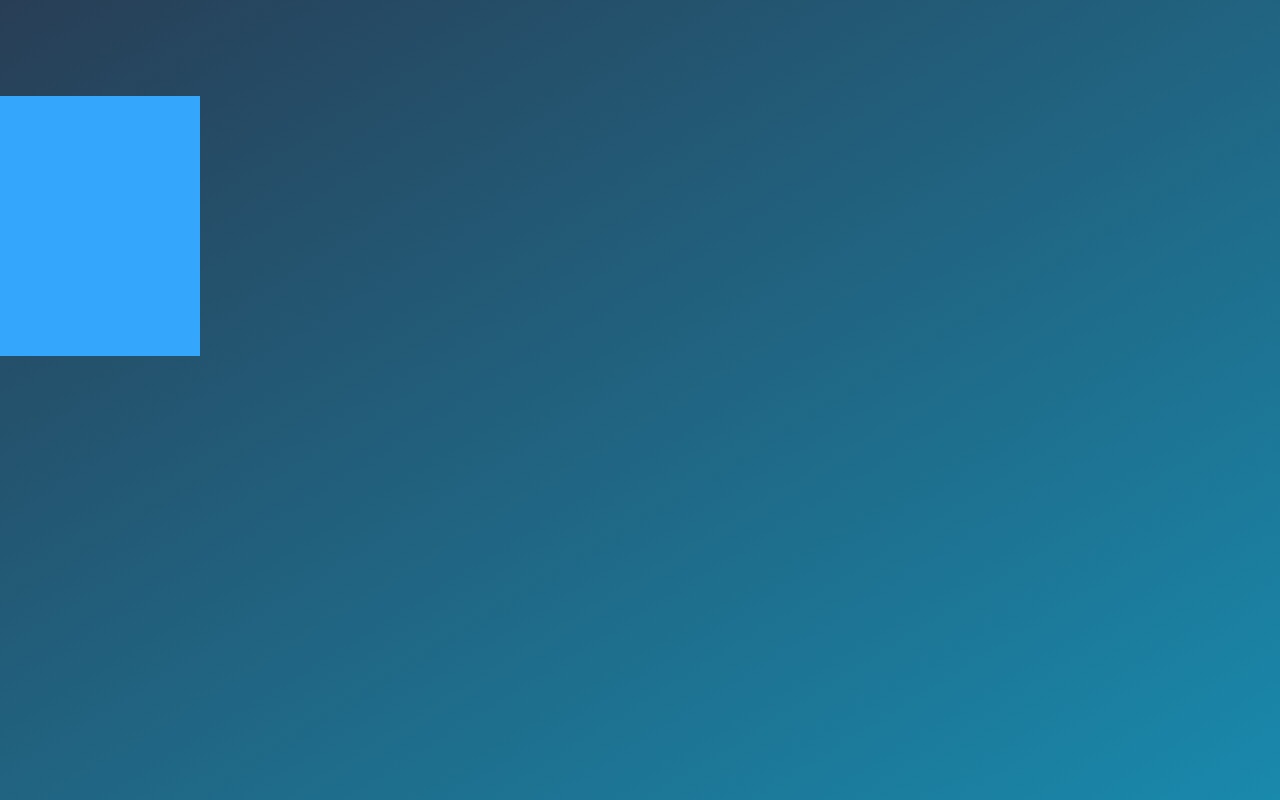
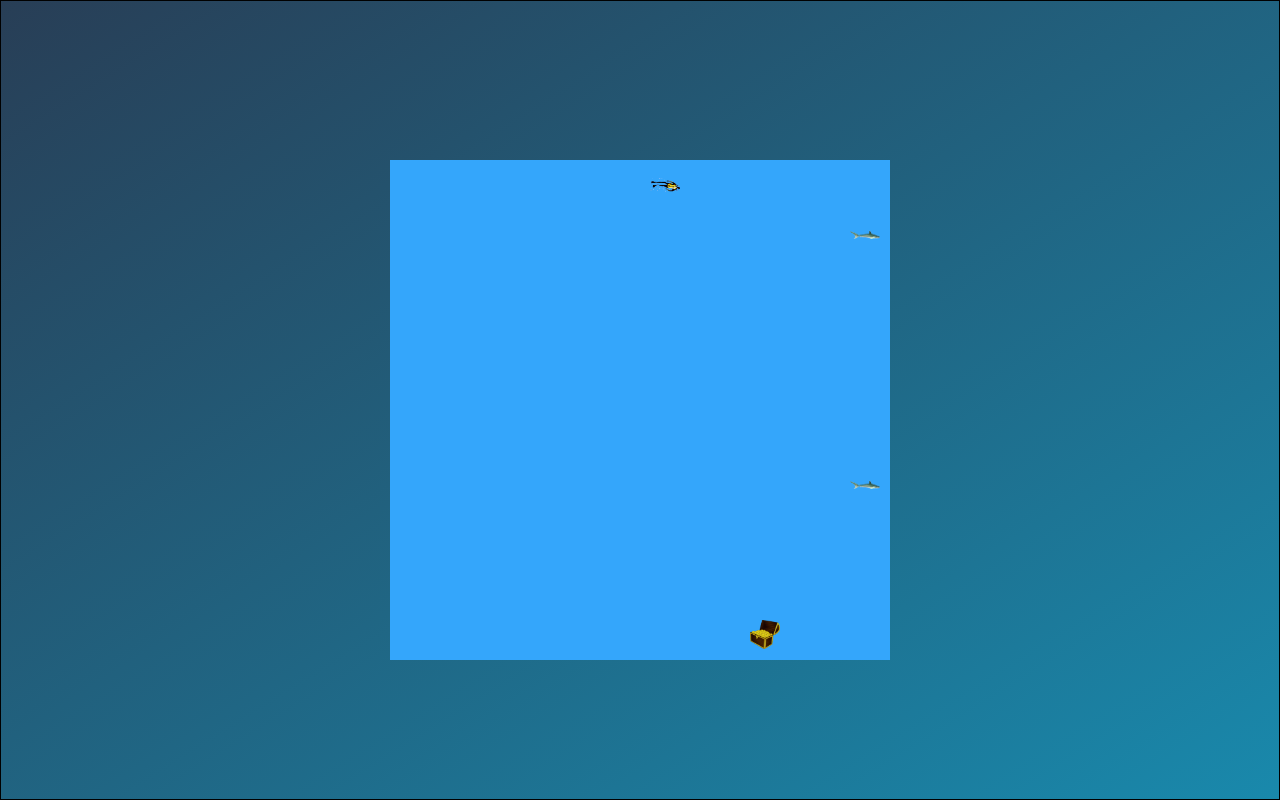
Before and after one commit to lacazeto/IH_project, a plain HTML site: page gamingpage.html in a window 1280 px wide. Drawn offline with Linux system fonts and the light colour scheme; a web font is replaced by a local one.

Commit message:
grid working... animating actors

```diff
--- a/game-grid.css
+++ b/game-grid.css
@@ -1,3 +1,21 @@
+/*reset browsers default behavior*/
+html {
+    box-sizing: border-box;
+}
+
+*,
+*:before,
+*:after {
+    box-sizing: inherit;
+}
+
+body {
+    border: 1px solid black;
+    display: flex;
+    align-items: center;
+    justify-content: center;
+}
+
 /* Styling Game's grid table */
 .background    { background: rgb(52, 166, 251);
     table-layout: fixed;
@@ -7,3 +25,25 @@
 .background td {
     padding: 0;
 }
+
+.game {
+    height: 60vh;
+}
+
+.player, .shark, .treasure{
+    background-size: 60%;
+    background-repeat: no-repeat;
+    background-position: center;
+}
+
+.player {
+    background-image: url("images/Diver1.png");
+}
+
+.shark {
+    background-image: url("images/animated-shark-1.png");
+}
+
+.treasure {
+    background-image: url("images/treasur_full.png");
+}
--- a/game.js
+++ b/game.js
@@ -1,3 +1,5 @@
+'use strict';
+
 function Level() {
     this.rows = 10;
     this.columns = 10;
@@ -6,7 +8,7 @@ function Level() {
     this.shark1Pos = [Math.floor(Math.random() * (4 - 1) + 1), 9];
     this.shark2Pos = [Math.floor(Math.random() * (8 - 5) + 5), 9];
     this.gridLine = [];
-    this.scale = 20;
+    this.scale = 50;
 
     //create a DOM element and assign its class
     this.domElement = function (name, className) {
@@ -16,12 +18,14 @@ function Level() {
         }
         return element;
     };
+
     //add empty elements to the grid
     this.createBlankGrid = function (){
-        for(gridCount = 0; gridCount < this.columns; gridCount++){
+        for(var gridCount = 0; gridCount < this.columns; gridCount++){
             this.gridLine[gridCount] = [];
         }
     };
+
      //labeling level's grid cells to display actors locations
      this.labelGrid = function () {
         for (var x = 0; x < this.columns; x++) {
@@ -46,22 +50,19 @@ function Level() {
     this.addTreasure = function (treasure) {
         this.gridLine[treasure[0]][treasure[1]] = "treasure";
     };
+
     //draw game's table (grid)
     this.drawGrid = function () {
         var table = this.domElement("table", "background");
         table.style.width = 10 * this.scale + "px";
         var row;
         var element;
-        for(gridCount = 0; gridCount < (this.rows * this.columns); gridCount++){
-            if(gridCount % 10 === 0){
-                row = table.appendChild(this.domElement("tr"));
-                row.style.height = this.scale + "px";
-            }
-            element = row.appendChild(this.domElement("td"));
-        }
 
         for (var x = 0; x < this.columns; x++) {
+            row = table.appendChild(this.domElement("tr"));
+            row.style.height = this.scale + "px";
             for (var y = 0; y < this.rows; y++) {
+                element = row.appendChild(this.domElement("td"));
                 if(this.gridLine[x][y] !== null){
                     var actor = element.appendChild(this.domElement("div", "actor " + this.gridLine[x][y]));
                     actor.style.width = this.scale + "px";
@@ -74,12 +75,19 @@ function Level() {
 
         return table;
     };
+
     this.domDisplay = function (parent, level) {
         var gridContainer = parent.appendChild(this.domElement("div", "game-grid"));
         this.createBlankGrid();
         this.labelGrid();
         gridContainer.appendChild(level.drawGrid());
     };
+
+    this.animateSharks = function(){
+
+
+    };
+
 }
 
 var newLevel = new Level();
--- a/gamingpage.html
+++ b/gamingpage.html
@@ -8,19 +8,17 @@
         <link rel="stylesheet" href="game-grid.css">
         <script type="text/javascript" src="game.js" defer></script>
     </head>
-    <body>
-        <main class="gaming-page">
-            <header>
+    <body class="gaming-page">
+        <header>
+            <div class="score"></div>
+            <div class="lives"></div>
+        </header>
+        <main class="game">
 
-            </header>
-            <div class="game">
-
+        </main>
+        <footer>
+            <div class="btn-reset">
             </div>
-            <footer>
-                <div class="btn-reset">
-
-                </div>
-            </footer>
-        </main>
+        </footer>
     </body>
 </html>
```
Also changed, not shown: landpage.html (+2 -0 lines), script.js (+10 -2 lines).
